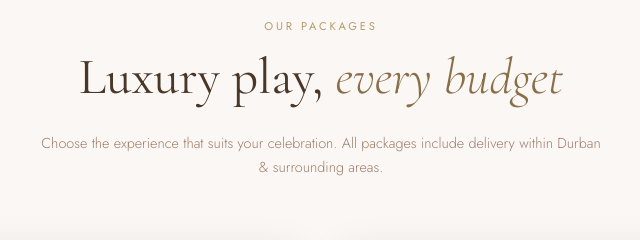
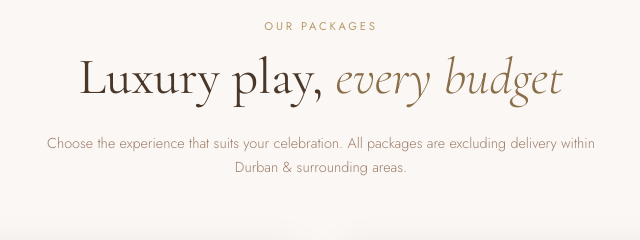
Before and after one commit to tyrellbaker71/The-White-Play-Co, a plain HTML site: page index.html in a window 1280 px wide. Shown: the part 2440-2680 px from the top of the page, 319-959 px from the left. Drawn offline with nearby package versions, Linux system fonts and the light colour scheme.

Commit message:
Update package delivery information in index.html

```diff
--- a/index.html
+++ b/index.html
@@ -192,7 +192,7 @@
       <div class="packages-header reveal-up">
         <p class="section-label">Our Packages</p>
         <h2 class="section-title">Luxury play, <em>every budget</em></h2>
-        <p class="packages-sub">Choose the experience that suits your celebration. All packages include delivery within Durban & surrounding areas.</p>
+        <p class="packages-sub">Choose the experience that suits your celebration. All packages are excluding delivery within Durban & surrounding areas.</p>
       </div>
       <div class="packages-grid">
 
```
